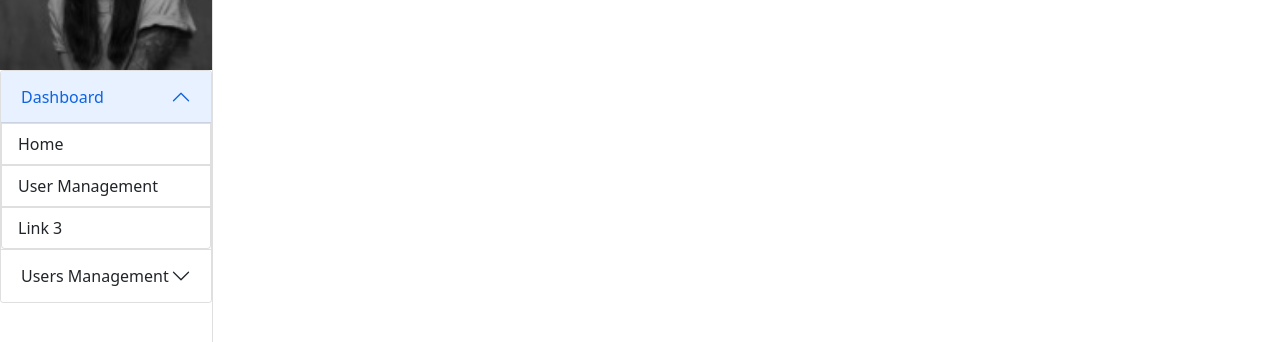
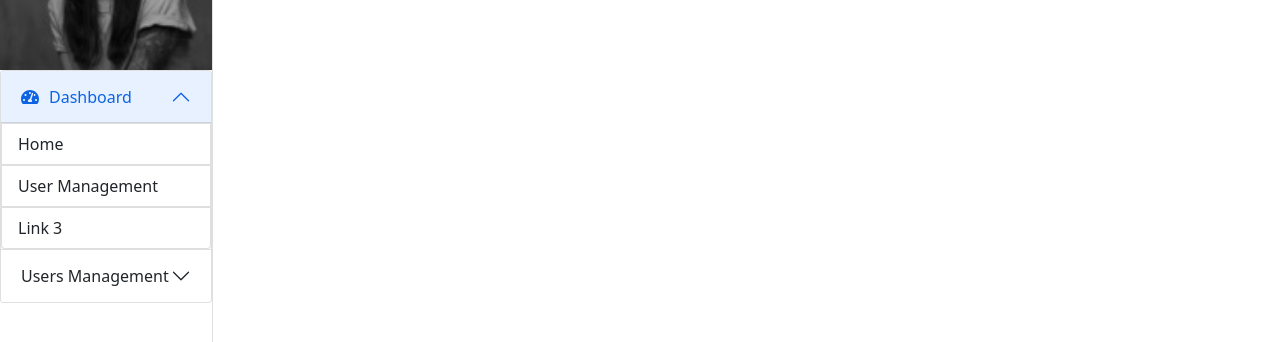
Before and after one commit to umbrashia/admin-lite-3, a React (Create React App) app: page / in a window 1280 px wide. Both pictures are taken after a click on the button "Login". Shown: the part 198-540 px from the top of the page. Built offline with nearby package versions, Linux system fonts and the light colour scheme.

Commit message:
standard way redux is still pending

```diff
--- a/src/App.css
+++ b/src/App.css
@@ -119,6 +119,10 @@ div.col-xs-9 {
     text-decoration: none;
 }
 
+.slide-panel .accordion-header button svg {
+    margin-right: 10px;
+}
+
 .login-form {
     width: 400px;
     margin: 50px auto;
--- a/src/App.tsx
+++ b/src/App.tsx
@@ -1,5 +1,5 @@
 import React from 'react';
-import { Link, Route, BrowserRouter as Router, Switch, Redirect } from 'react-router-dom';
+import { Route, BrowserRouter as Router, Switch, Redirect } from 'react-router-dom';
 import Dashboard from './components/dashboard/Dashboard';
 import Login from './components/login/Login';
 import ProtectedRoute from './containers/common/ProtectedRoute';
@@ -21,7 +21,6 @@ class App extends React.Component<{}, { height: any, topHeaderHeight: any, mainP
   }
 
   render() {
-    const jkl = { height: this.state.height, top: this.state.topHeaderHeight };
     return (
       <Router>
         <Switch>
--- a/src/components/dashboard/Dashboard.tsx
+++ b/src/components/dashboard/Dashboard.tsx
@@ -1,12 +1,10 @@
 import React from 'react';
-import logo from '../../logo.svg';
-import profileDummyImg from '../../assets/dist/img/user4-128x128.jpg';
-import { Navbar, Container, Row, Col, Nav, Accordion, Card, ListGroup } from 'react-bootstrap';
-import { Link, Route, BrowserRouter, Switch } from 'react-router-dom';
-import { FontAwesomeIcon } from '@fortawesome/react-fontawesome';
-import { faSignOutAlt } from '@fortawesome/free-solid-svg-icons'
+import { Container, Row, Col } from 'react-bootstrap';
+import { Route, Switch } from 'react-router-dom';
 import Home from '../home/Home';
 import UserList from '../user/UserList';
+import MyRightNavigation from '../../containers/sections/MyRightNavigation';
+import MyHeaderNavigation from '../../containers/sections/MyHeaderNavigation';
 
 
 
@@ -35,75 +33,13 @@ class Dashboard extends React.Component<{}, { height: any, topHeaderHeight: any,
         const jkl = { height: this.state.height, top: this.state.topHeaderHeight };
         return (
             <React.Fragment>
-                <Navbar className="header-nav" bg="dark" variant="dark" fixed="top">
-                    {/* fixed="top" */}
-                    <Container fluid>
-                        <Navbar.Brand href="#home">
-                            <img
-                                alt=""
-                                src={logo}
-                                width="30"
-                                height="30"
-                                className="d-inline-block align-top"
-                            />{' '}
-                            Bootstrap Dashboard
-                        </Navbar.Brand>
-                        <Navbar.Collapse className="justify-content-end">
-                            <Navbar.Brand href="#home">
-                                <FontAwesomeIcon icon={faSignOutAlt} />
-                            </Navbar.Brand>
-                        </Navbar.Collapse>
-                    </Container>
-                </Navbar>
+                <MyHeaderNavigation />
                 <Container fluid>
                     <Row>
                         <Col md={2} style={jkl} className="slide-panel" >
-
-                                <Card >
-                                    <Card.Img variant="top" src={profileDummyImg} />
-                                    <Card.Body>
-                                        {/* <Card.Title>Hello Admin</Card.Title> */}
-                                        <Accordion defaultActiveKey="0" >
-                                            <Accordion.Item eventKey="0">
-                                                <Accordion.Header>Dashboard</Accordion.Header>
-                                                <Accordion.Body className="p-0">
-                                                    <ListGroup >
-                                                        {/* defaultActiveKey="#link1" */}
-                                                        <Link to="/">
-                                                            <ListGroup.Item href="/">
-                                                                Home
-                                                            </ListGroup.Item>
-                                                        </Link>
-                                                        <Link to="/users-list">
-                                                            <ListGroup.Item href="/users-list">
-                                                                User Management
-                                                            </ListGroup.Item>
-                                                        </Link>
-                                                        <ListGroup.Item href="#!">
-                                                            Link 3
-                                                        </ListGroup.Item>
-                                                    </ListGroup>
-                                                </Accordion.Body>
-                                            </Accordion.Item>
-                                            <Accordion.Item eventKey="1">
-                                                <Accordion.Header>Users Management</Accordion.Header>
-                                                <Accordion.Body>
-                                                    <Nav color="red" defaultActiveKey="/home" className="flex-column">
-                                                        <Nav.Link href="/">Active</Nav.Link>
-                                                        <Nav.Link eventKey="link-1">Link</Nav.Link>
-                                                        <Nav.Link eventKey="link-2">Link</Nav.Link>
-                                                        <Nav.Link eventKey="disabled" disabled>
-                                                            Disabled
-                                                        </Nav.Link>
-                                                    </Nav>
-                                                </Accordion.Body>
-                                            </Accordion.Item>
-                                        </Accordion>
-                                    </Card.Body>
-                                </Card>
+                            <MyRightNavigation />
                         </Col>
                         <Col md={10} style={{ height: this.state.height, overflow: "auto", marginTop: this.state.topHeaderHeight }}>
-
                             <Switch>
                                 <Route exact path="/">
                                     <Home />
--- a/src/containers/common/ProtectedRoute.tsx
+++ b/src/containers/common/ProtectedRoute.tsx
@@ -7,9 +7,7 @@ export interface IPropProtectedRoute extends RouteProps {
 }
 
 class ProtectedRoute extends React.Component<IPropProtectedRoute, { [key: keyof any]: any }> {
-    constructor(props: any) {
-        super(props)
-    }
+
     render() {
         //@ts-nocheck
         return (<Route {...this.props.rest} render={({ location }) =>
--- /dev/null
+++ b/src/containers/sections/MyHeaderNavigation.tsx
@@ -0,0 +1,32 @@
+import logo from '../../logo.svg';
+import { faSignOutAlt } from "@fortawesome/free-solid-svg-icons";
+import { FontAwesomeIcon } from "@fortawesome/react-fontawesome";
+import React, { FC, ReactElement } from "react";
+import { Container, Navbar } from "react-bootstrap";
+
+const MyHeaderNavigation: FC<{ [key: keyof any]: any }> = (props: any): ReactElement => {
+    return (<React.Fragment>
+        <Navbar className="header-nav" bg="dark" variant="dark" fixed="top">
+            {/* fixed="top" */}
+            <Container fluid>
+                <Navbar.Brand href="#home">
+                    <img
+                        alt=""
+                        src={logo}
+                        width="30"
+                        height="30"
+                        className="d-inline-block align-top"
+                    />{' '}
+                    Bootstrap Dashboard
+                </Navbar.Brand>
+                <Navbar.Collapse className="justify-content-end">
+                    <Navbar.Brand href="#home">
+                        <FontAwesomeIcon icon={faSignOutAlt} />
+                    </Navbar.Brand>
+                </Navbar.Collapse>
+            </Container>
+        </Navbar>
+    </React.Fragment>);
+}
+
+export default MyHeaderNavigation;
--- /dev/null
+++ b/src/containers/sections/MyRightNavigation.tsx
@@ -0,0 +1,56 @@
+import { faTachometerAlt } from "@fortawesome/free-solid-svg-icons";
+import { FontAwesomeIcon } from "@fortawesome/react-fontawesome";
+import React, { FC, ReactElement } from "react";
+import { Accordion, Card, ListGroup, Nav } from "react-bootstrap";
+import { Link } from "react-router-dom";
+import profileDummyImg from '../../assets/dist/img/user4-128x128.jpg';
+
+const MyRightNavigation: FC<{ [key: keyof any]: any }> = (props: any): ReactElement => {
+    return (<React.Fragment>
+        <Card >
+            <Card.Img variant="top" src={profileDummyImg} />
+            <Card.Body>
+                <Accordion defaultActiveKey="0" >
+                    <Accordion.Item eventKey="0">
+                        <Accordion.Header>
+                            <FontAwesomeIcon icon={faTachometerAlt} /> Dashboard
+                        </Accordion.Header>
+                        <Accordion.Body className="p-0">
+                            <ListGroup >
+                                {/* defaultActiveKey="#link1" */}
+                                <Link to="/">
+                                    <ListGroup.Item href="/">
+                                        Home
+                                    </ListGroup.Item>
+                                </Link>
+                                <Link to="/users-list">
+                                    <ListGroup.Item href="/users-list">
+                                        User Management
+                                    </ListGroup.Item>
+                                </Link>
+                                <ListGroup.Item href="#!">
+                                    Link 3
+                                </ListGroup.Item>
+                            </ListGroup>
+                        </Accordion.Body>
+                    </Accordion.Item>
+                    <Accordion.Item eventKey="1">
+                        <Accordion.Header>Users Management</Accordion.Header>
+                        <Accordion.Body>
+                            <Nav color="red" defaultActiveKey="/home" className="flex-column">
+                                <Nav.Link href="/">Active</Nav.Link>
+                                <Nav.Link eventKey="link-1">Link</Nav.Link>
+                                <Nav.Link eventKey="link-2">Link</Nav.Link>
+                                <Nav.Link eventKey="disabled" disabled>
+                                    Disabled
+                                </Nav.Link>
+                            </Nav>
+                        </Accordion.Body>
+                    </Accordion.Item>
+                </Accordion>
+            </Card.Body>
+        </Card>
+    </React.Fragment>);
+}
+
+export default MyRightNavigation;
--- a/src/index.tsx
+++ b/src/index.tsx
@@ -14,6 +14,7 @@ ReactDOM.render(
   document.getElementById('root')
 );
 
+
 // If you want to start measuring performance in your app, pass a function
 // to log results (for example: reportWebVitals(console.log))
 // or send to an analytics endpoint. Learn more: https://bit.ly/CRA-vitals
```
Lines whose indentation alone changed are shown as unchanged.
